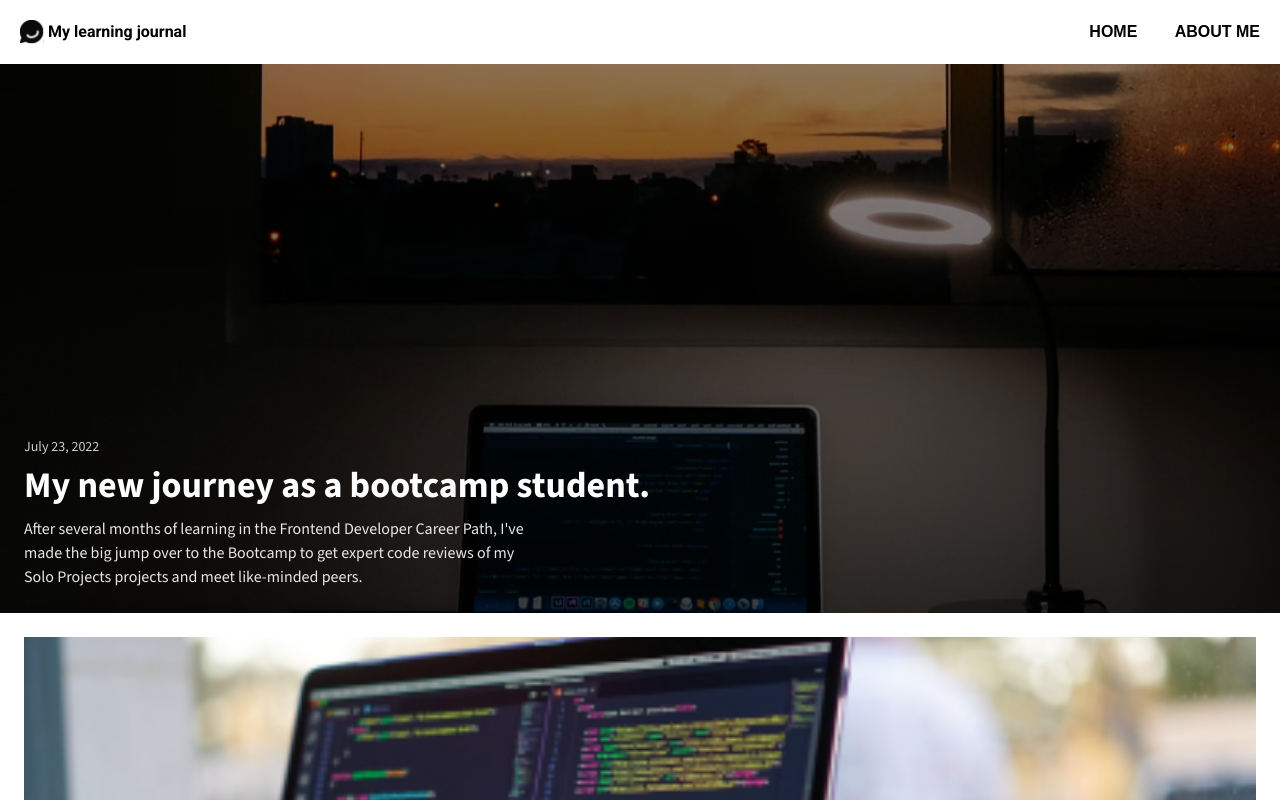
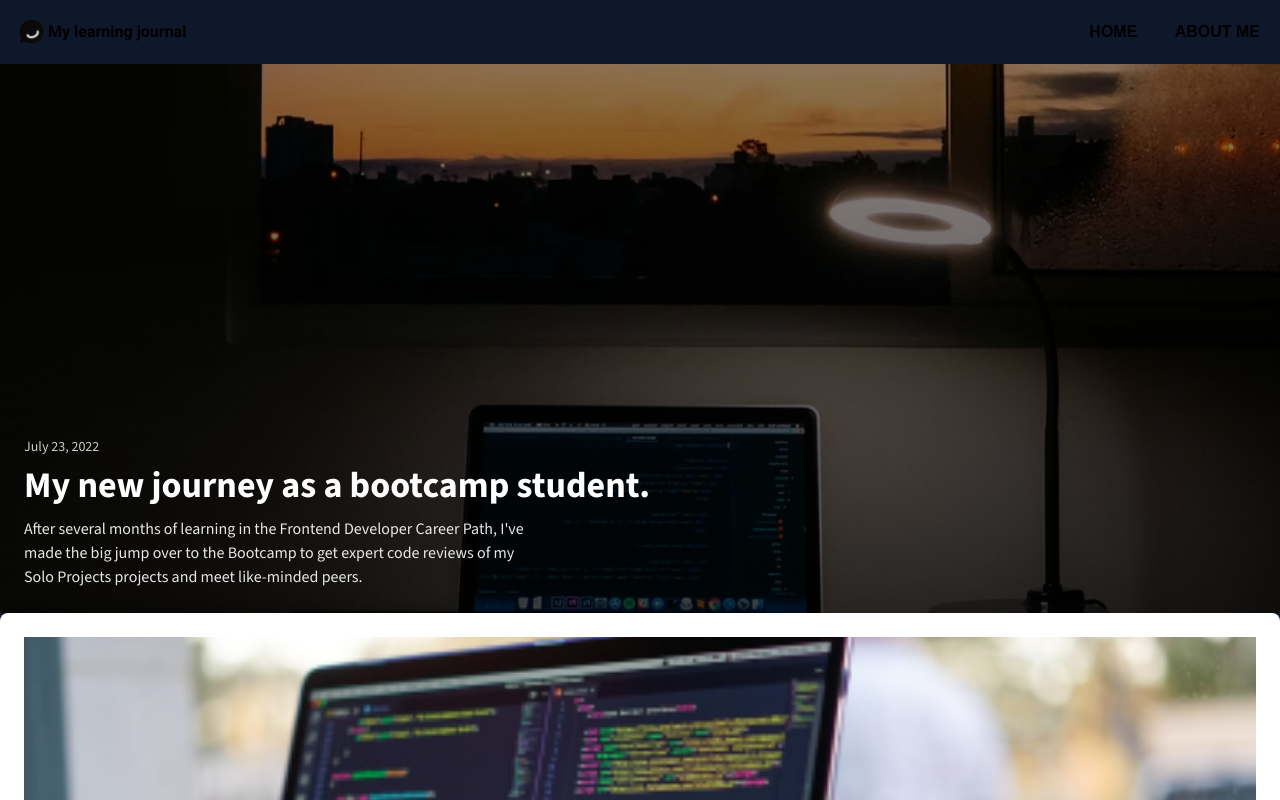
Before and after one commit to DarrickFauvel/my-learning-journal-solo-scrimba-250119, a Next.js app: page / in a window 1280 px wide. Shown: the top 800 px of the page. Built offline with nearby package versions, Linux system fonts and the light colour scheme.

Commit message:
Add dark background for testing

```diff
--- a/app/layout.tsx
+++ b/app/layout.tsx
@@ -29,7 +29,7 @@ export default function RootLayout({
   return (
     <html lang="en">
       <body
-        className={`${roboto.variable} ${sourceSans3.variable} antialiased`}
+        className={`${roboto.variable} ${sourceSans3.variable} antialiased bg-slate-900`}
       >
         <Header />
 
```
